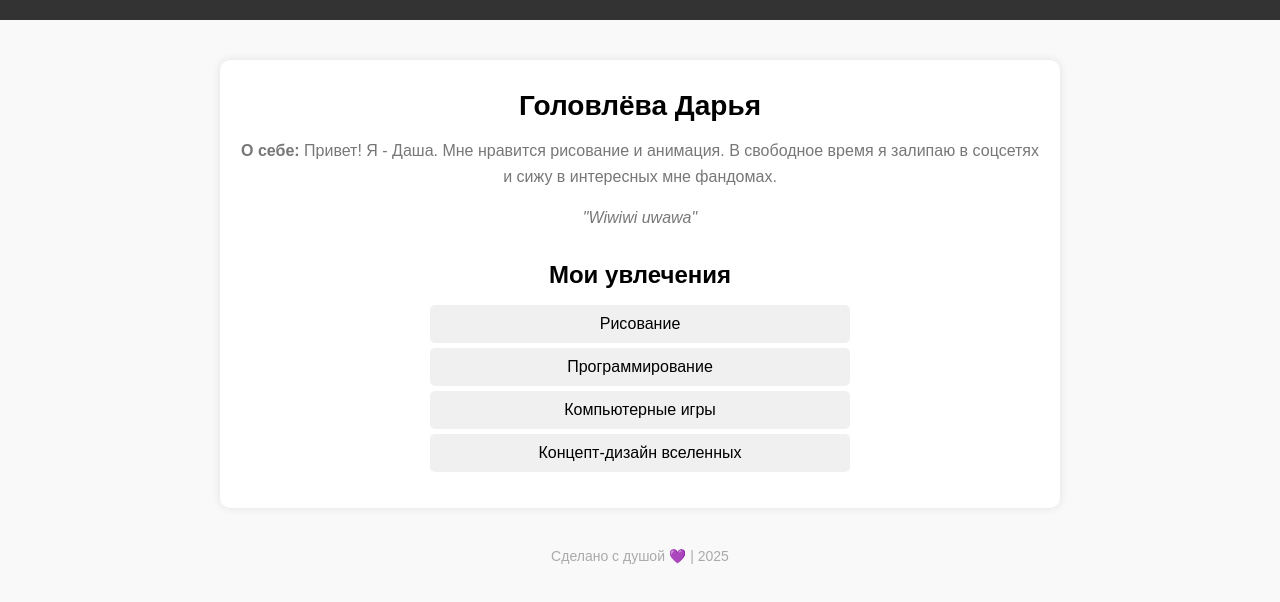
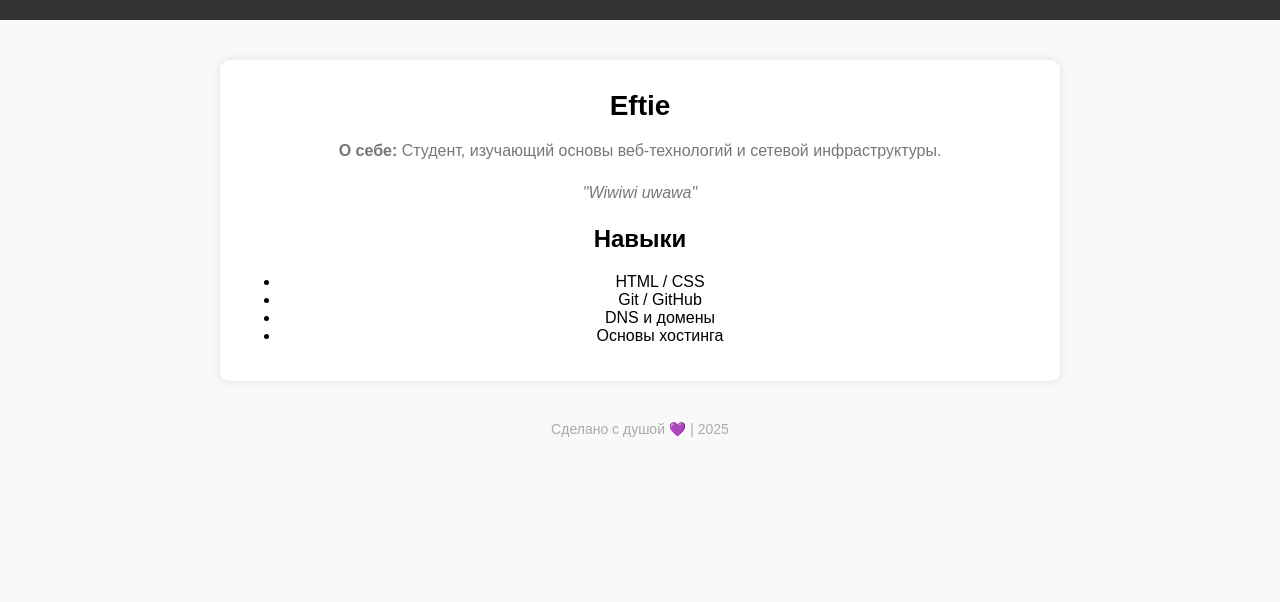
Before and after one commit to Eft1e/lab7, a plain HTML site: page lab7.html in a window 1280 px wide. Drawn offline with Linux system fonts and the light colour scheme.

Commit message:
Update lab7.html

```diff
--- a/lab7.html
+++ b/lab7.html
@@ -2,7 +2,7 @@
 <head>
   <meta charset="UTF-8">
   <meta name="viewport" content="width=device-width, initial-scale=1.0">
-  <title>Дарья Головлёва</title>
+  <title>lab7</title>
   <link rel="stylesheet" href="style.css">
 </head>
 <body>
@@ -11,17 +11,17 @@
 </header>
 
 <section class="profile">
-  <h1>Головлёва Дарья</h1>
-  <p><strong>О себе:</strong> Привет! Я - Даша. Мне нравится рисование и анимация. В свободное время я залипаю в соцсетях и сижу в интересных мне фандомах.</p>
+  <h1>Eftie</h1>
+  <p><strong>О себе:</strong> Студент, изучающий основы веб-технологий и сетевой инфраструктуры.</p>
   <p><em>"Wiwiwi uwawa"</em></p>
 
-  <div class="hobbies">
-    <h2>Мои увлечения</h2>
+  <div class="skills">
+    <h2>Навыки</h2>
     <ul>
-      <li>Рисование</li>
-      <li>Программирование</li>
-      <li>Компьютерные игры</li>
-      <li>Концепт-дизайн вселенных</li>
+      <li>HTML / CSS</li>
+      <li>Git / GitHub</li>
+      <li>DNS и домены</li>
+      <li>Основы хостинга</li>
     </ul>
   </div>
 </section>
```
